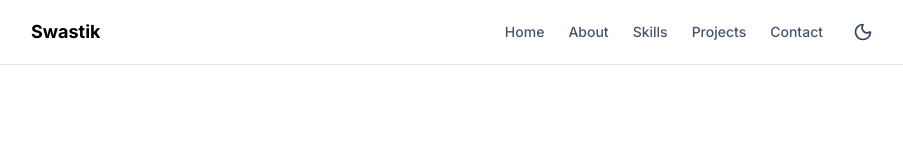
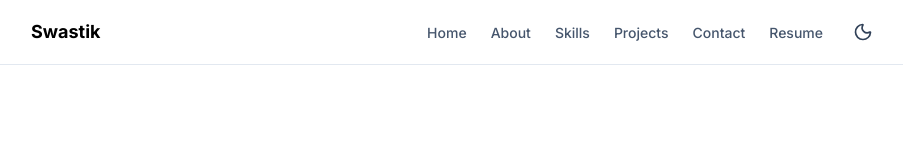
Before and after one commit to SwastikAryal/Portfolio, a React (Vite) app: page / in a window 1280 px wide. Shown: the top 160 px of the page, without its empty margins (185-1088 px from the left). Built offline with nearby package versions, Linux system fonts and the light colour scheme.

Commit message:
Added resume to the portfolio

```diff
--- a/src/components/Navbar.jsx
+++ b/src/components/Navbar.jsx
@@ -8,6 +8,7 @@ const navLinks = [
   { label: 'Skills', href: '#skills' },
   { label: 'Projects', href: '#projects' },
   { label: 'Contact', href: '#contact' },
+  { label: 'Resume', href: '/Swastik_Aryal_Resume.pdf', external: true },
 ]
 
 const containerVariants = {
@@ -88,8 +89,8 @@ export default function Navbar() {
       className="fixed top-0 left-0 w-full bg-white/80 dark:bg-slate-900/80 backdrop-blur border-b border-slate-200 dark:border-slate-700 z-50"
     >
       <nav className="max-w-4xl mx-auto flex items-center justify-between py-4 px-6">
+        <a href="/">
           <motion.a
-          href="#hero"
             className="text-lg font-bold text-black dark:text-white"
             whileHover={{ scale: 1.05 }}
             transition={{ type: 'spring', stiffness: 300, damping: 20 }}
@@ -97,13 +98,15 @@ export default function Navbar() {
           >
             Swastik
           </motion.a>
+        </a>
 
         <div className="flex items-center gap-4">
           <div className="hidden md:flex items-center gap-6">
-            {navLinks.map((link) => (
+            {navLinks.map((link) => {
+              if (link.external) {
+                return (
+                  <a key={link.label} href={link.href} target="_blank" rel="noopener noreferrer">
                     <motion.a
-                key={link.label}
-                href={link.href}
                       className="relative text-sm font-medium text-slate-600 dark:text-slate-300"
                       variants={itemVariants}
                       whileHover={{ scale: 1.1, color: '#6366F1' }}
@@ -118,7 +121,29 @@ export default function Navbar() {
                         style={{ originX: 0 }}
                       />
                     </motion.a>
-            ))}
+                  </a>
+                )
+              }
+              return (
+                <a key={link.label} href={link.href}>
+                  <motion.a
+                    className="relative text-sm font-medium text-slate-600 dark:text-slate-300"
+                    variants={itemVariants}
+                    whileHover={{ scale: 1.1, color: '#6366F1' }}
+                    transition={{ type: 'spring', stiffness: 300, damping: 20 }}
+                  >
+                    {link.label}
+                    <motion.span
+                      className="absolute -bottom-1 left-0 h-0.5 bg-accent rounded-full"
+                      initial={{ scaleX: 0 }}
+                      whileHover={{ scaleX: 1 }}
+                      transition={{ duration: 0.4 }}
+                      style={{ originX: 0 }}
+                    />
+                  </motion.a>
+                </a>
+              )
+            })}
             <motion.button
               onClick={() => setDark(!dark)}
               className="p-1.5 rounded-lg text-slate-700 dark:text-slate-300 hover:bg-slate-100 dark:hover:bg-slate-800 transition-colors"
@@ -162,10 +187,11 @@ export default function Navbar() {
             className="md:hidden border-t border-slate-200 dark:border-slate-700 bg-white/95 dark:bg-slate-900/95 backdrop-blur overflow-hidden"
           >
             <div className="px-6 py-4 space-y-3">
-              {navLinks.map((link, index) => (
+              {navLinks.map((link, index) => {
+                if (link.external) {
+                  return (
+                    <a key={link.label} href={link.href} target="_blank" rel="noopener noreferrer">
                       <motion.a
-                  key={link.label}
-                  href={link.href}
                         className="block text-sm font-medium text-slate-600 dark:text-slate-300 hover:text-accent dark:hover:text-accent transition-colors py-2"
                         initial={{ opacity: 0, x: -20 }}
                         animate={{ opacity: 1, x: 0 }}
@@ -174,7 +200,23 @@ export default function Navbar() {
                       >
                         {link.label}
                       </motion.a>
-              ))}
+                    </a>
+                  )
+                }
+                return (
+                  <a key={link.label} href={link.href}>
+                    <motion.a
+                      className="block text-sm font-medium text-slate-600 dark:text-slate-300 hover:text-accent dark:hover:text-accent transition-colors py-2"
+                      initial={{ opacity: 0, x: -20 }}
+                      animate={{ opacity: 1, x: 0 }}
+                      transition={{ delay: index * 0.05 }}
+                      onClick={() => setMobileOpen(false)}
+                    >
+                      {link.label}
+                    </motion.a>
+                  </a>
+                )
+              })}
             </div>
           </motion.div>
         )}
```
Lines whose indentation alone changed are shown as unchanged.
